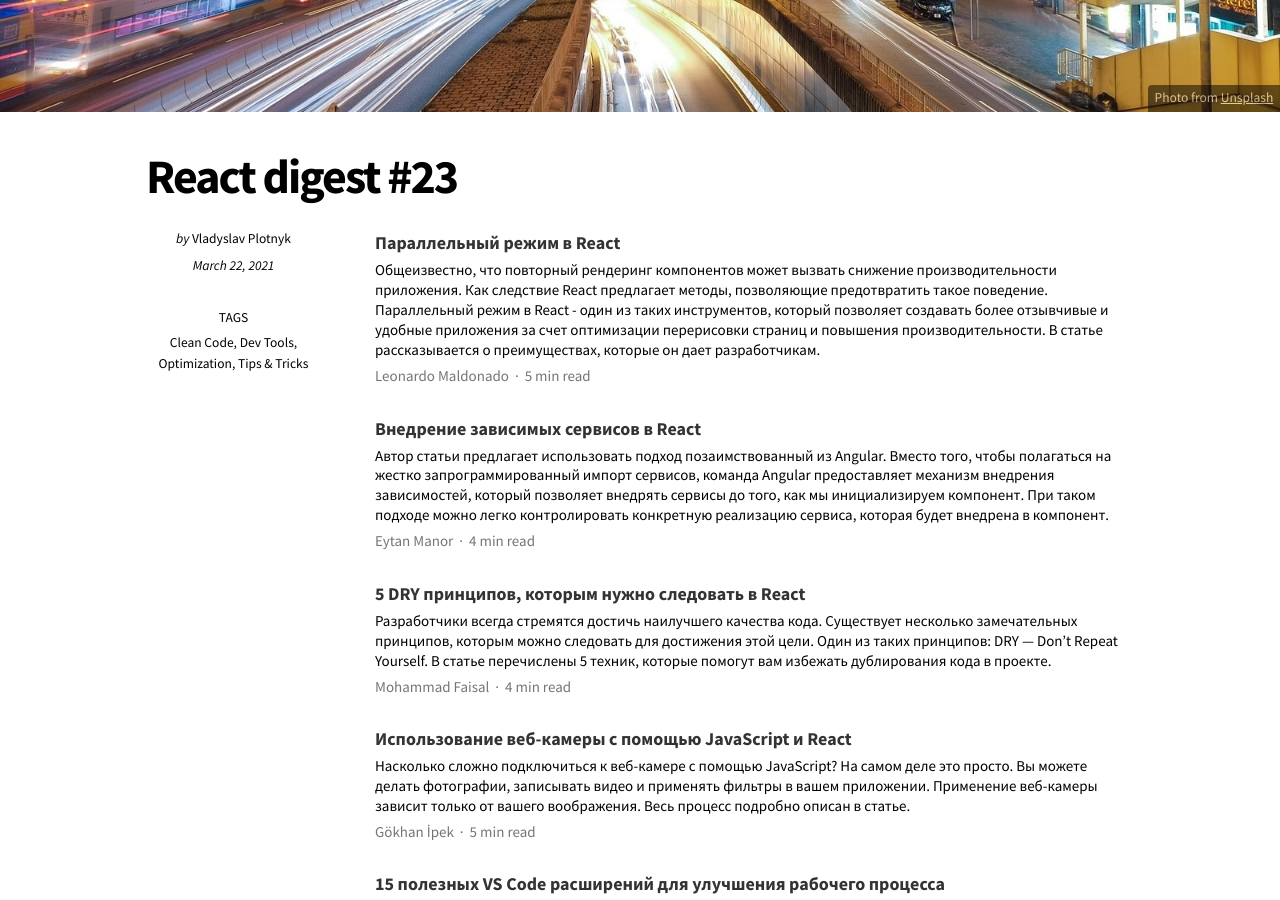
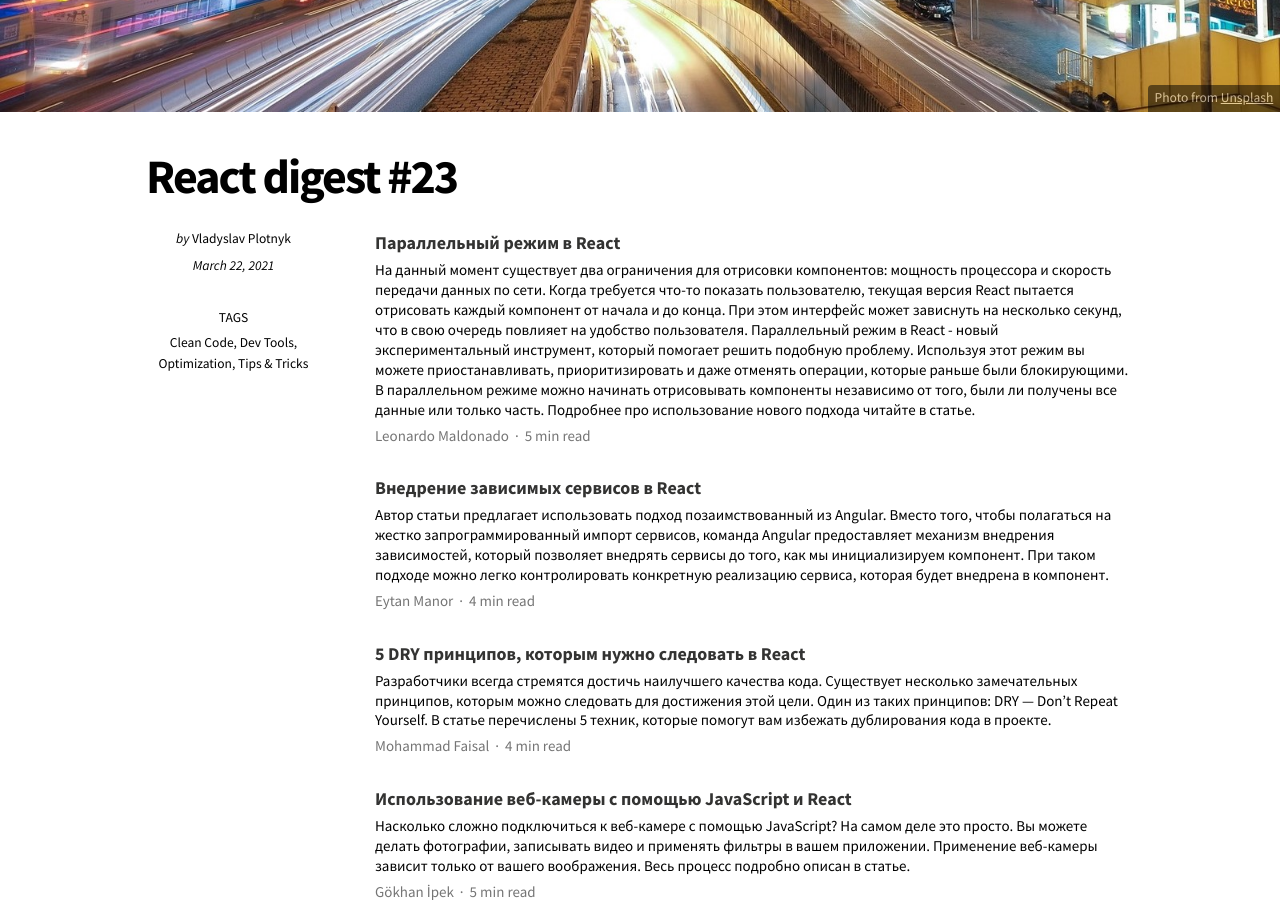
Before and after one commit to react-guild/react-guild.github.io, a Jekyll site: the page built from _posts/2021-03-22-digest23.md, in a window 1280 px wide and 900 px high, scrolled down 564 px. Built offline with Jekyll 4.4.1, drawn with Linux system fonts in a browser that asks for light colours; nearby versions of some CDN libraries.

Commit message:
updated digest #23

```diff
--- a/_posts/2021-03-22-digest23.md
+++ b/_posts/2021-03-22-digest23.md
@@ -13,7 +13,7 @@ tags:
 
 <div class="digest">
     <a href="https://www.telerik.com/blogs/concurrent-mode-react">Параллельный режим в React</a>
-    <div class="digest-desc">Общеизвестно, что повторный рендеринг компонентов может вызвать снижение производительности приложения. Как следствие React предлагает методы, позволяющие предотвратить такое поведение. Параллельный режим в React - один из таких инструментов, который позволяет создавать более отзывчивые и удобные приложения за счет оптимизации перерисовки страниц и повышения производительности. В статье рассказывается о преимуществах, которые он дает разработчикам.</div>
+    <div class="digest-desc">На данный момент существует два ограничения для отрисовки компонентов: мощность процессора и скорость передачи данных по сети. Когда требуется что-то показать пользователю, текущая версия React пытается отрисовать каждый компонент от начала и до конца. При этом интерфейс может зависнуть на несколько секунд, что в свою очередь повлияет на удобство пользователя. Параллельный режим в React - новый экспериментальный инструмент, который помогает решить подобную проблему. Используя этот режим вы можете приостанавливать, приоритизировать и даже отменять операции, которые раньше были блокирующими. В параллельном режиме можно начинать отрисовывать компоненты независимо от того, были ли получены все данные или только часть. Подробнее про использование нового подхода читайте в статье.</div>
     <div class="digest-time">Leonardo Maldonado &nbsp;&middot;&nbsp; 5 min read</div>
 </div>
 
```
